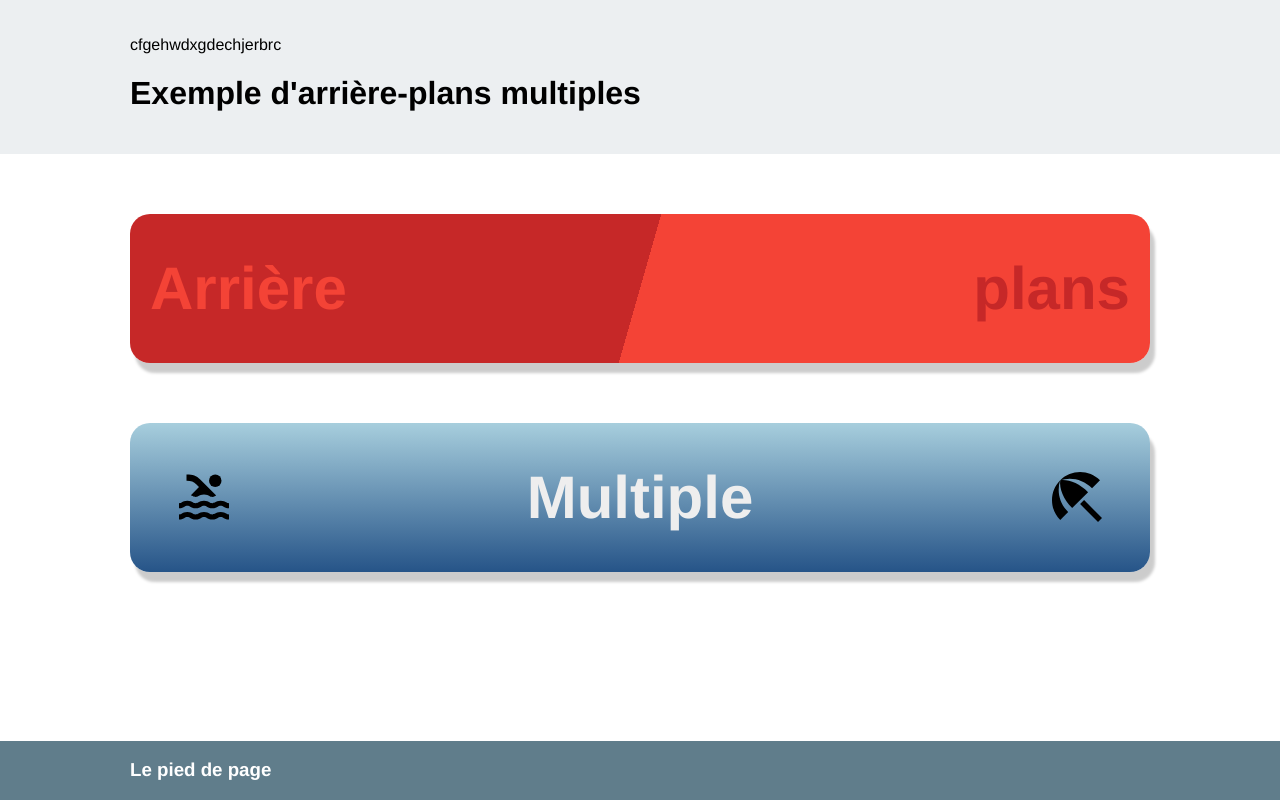
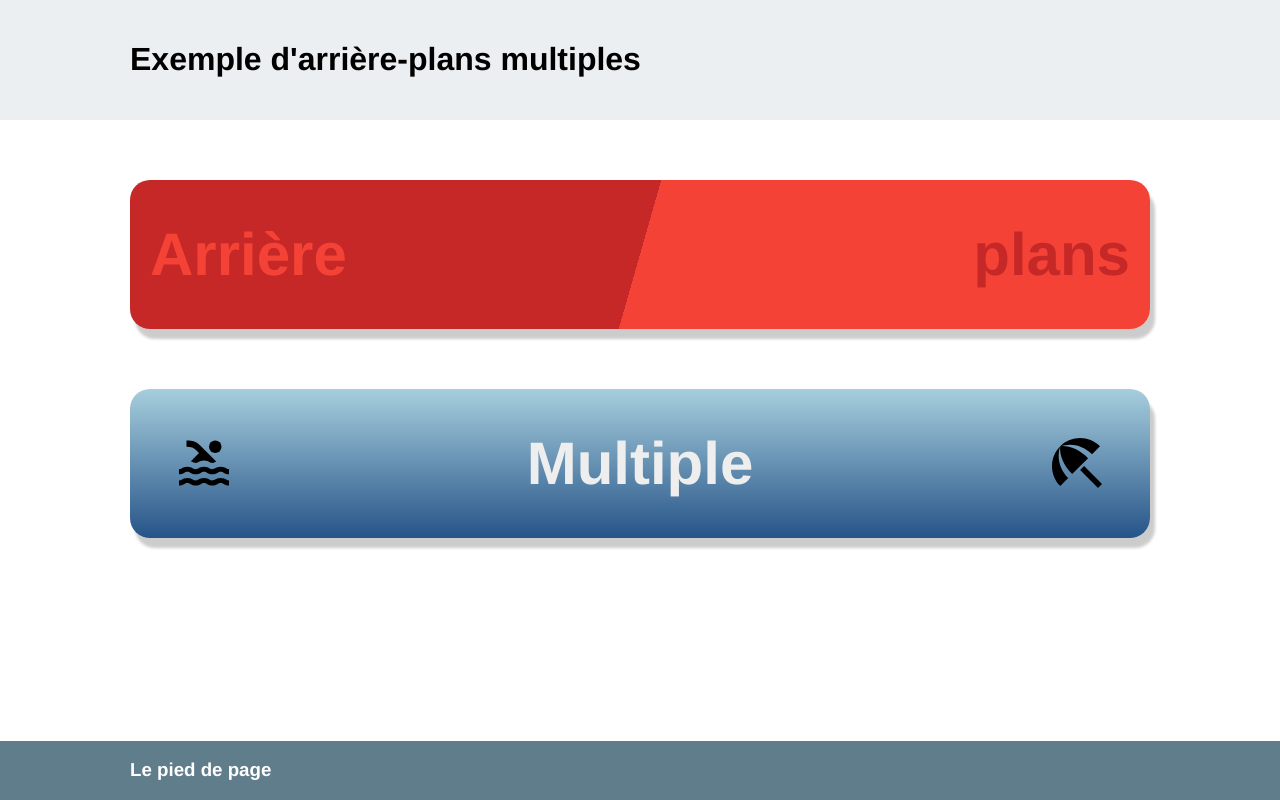
Before and after one commit to TheOfficialKing/exercice04, a plain HTML site: page index.html in a window 1280 px wide. Drawn offline with Linux system fonts and the light colour scheme.

Commit message:
enlever un paragraphe

```diff
--- a/index.html
+++ b/index.html
@@ -15,7 +15,7 @@
 
 <header>
     <div class="wrapper">
-        <p>cfgehwdxgdechjerbrc</p>
+
         <h1>Exemple d'arrière-plans multiples</h1>
     </div>
 </header>
```
